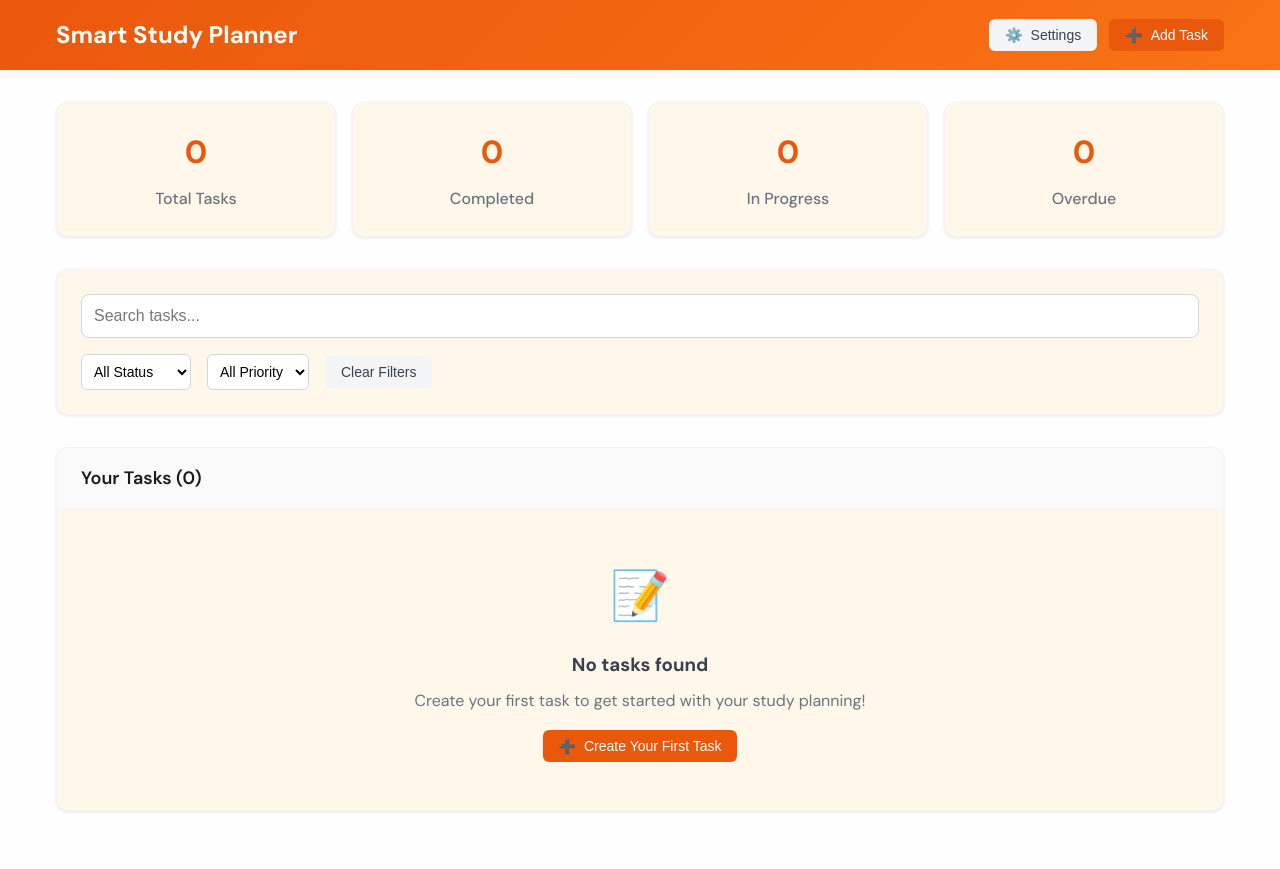
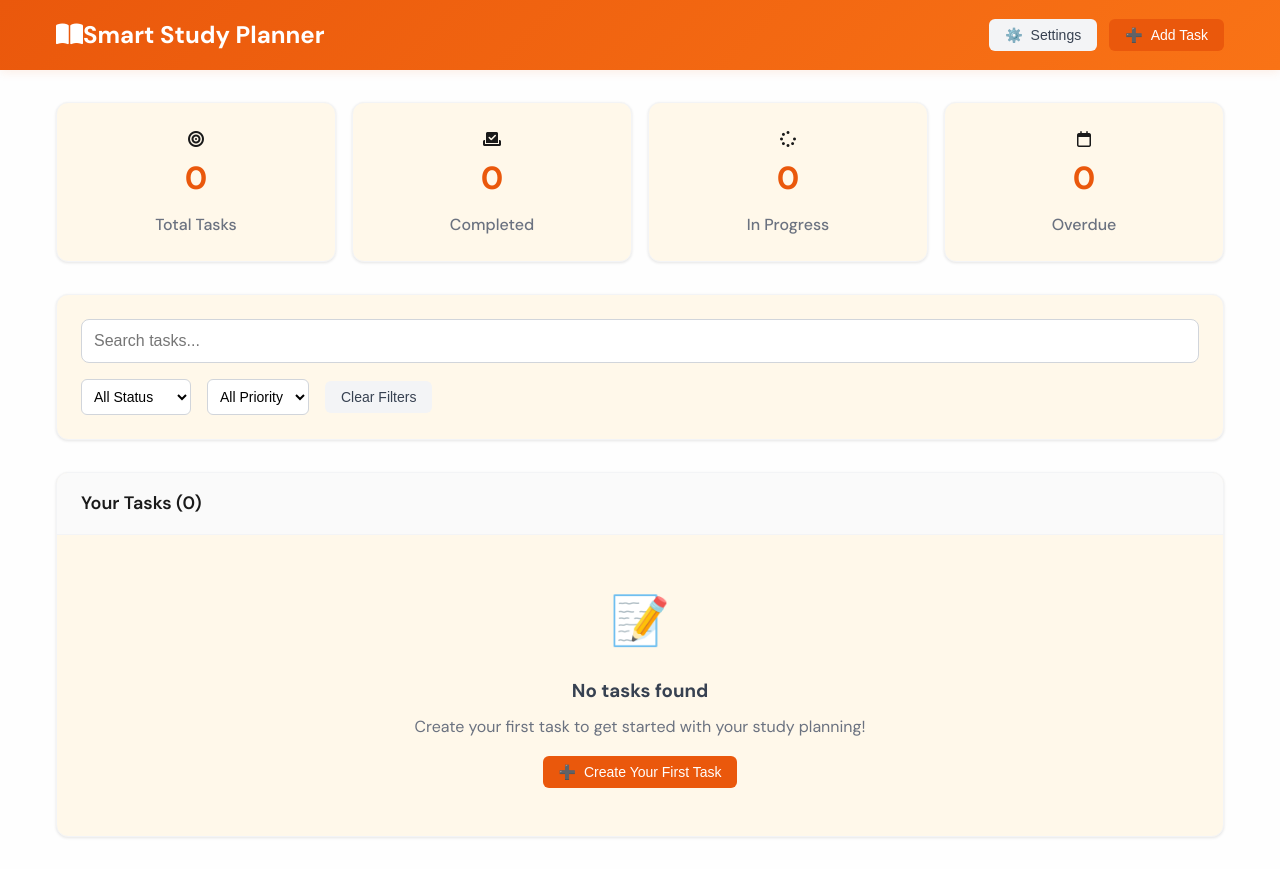
Before and after one commit to Jdamour12/smart-study-planner-app, a plain HTML site: page index.html in a window 1280 px wide. Before the commit the page ends 843 px from the top, so only its background shows below. Drawn offline with Linux system fonts and the light colour scheme.

Commit message:
Added icons and changed colors including the background of my app

```diff
--- a/index.html
+++ b/index.html
@@ -6,13 +6,14 @@
     <title>Smart Study Planner</title>
     <link rel="stylesheet" href="styles.css">
     <link href="https://fonts.googleapis.com/css2?family=DM+Sans:wght@400;500;600;700&display=swap" rel="stylesheet">
+    <script src="https://kit.fontawesome.com/ee3438cc32.js" crossorigin="anonymous"></script>
 </head>
 <body>
     <div class="app">
         <!-- Header -->
         <header class="header">
             <div class="header-content">
-                <h1 class="header-title">Smart Study Planner</h1>
+                <h1 class="header-title"><span><i class="fa-solid fa-book-open"></i></span>Smart Study Planner</h1>
                 <div class="header-actions">
                     <button class="btn btn-secondary" onclick="toggleDataDialog()">
                         <span>⚙️</span> Settings
@@ -29,18 +30,22 @@
             <!-- Stats Cards -->
             <div class="stats-grid">
                 <div class="stat-card">
+                    <i class="fa-solid fa-bullseye"></i>
                     <div class="stat-number" id="totalTasks">0</div>
                     <div class="stat-label">Total Tasks</div>
                 </div>
                 <div class="stat-card">
+                    <i class="fa-solid fa-check-to-slot"></i>
                     <div class="stat-number" id="completedTasks">0</div>
                     <div class="stat-label">Completed</div>
                 </div>
                 <div class="stat-card">
+                    <i class="fa-solid fa-spinner"></i>
                     <div class="stat-number" id="inProgressTasks">0</div>
                     <div class="stat-label">In Progress</div>
                 </div>
                 <div class="stat-card">
+                    <i class="fa-regular fa-calendar"></i>
                     <div class="stat-number" id="overdueTasks">0</div>
                     <div class="stat-label">Overdue</div>
                 </div>
```
